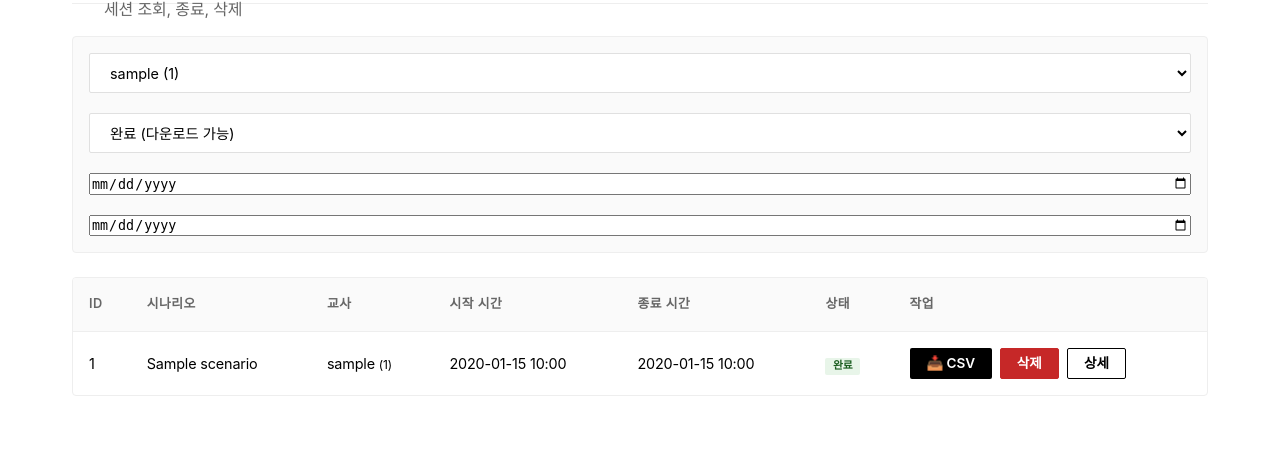
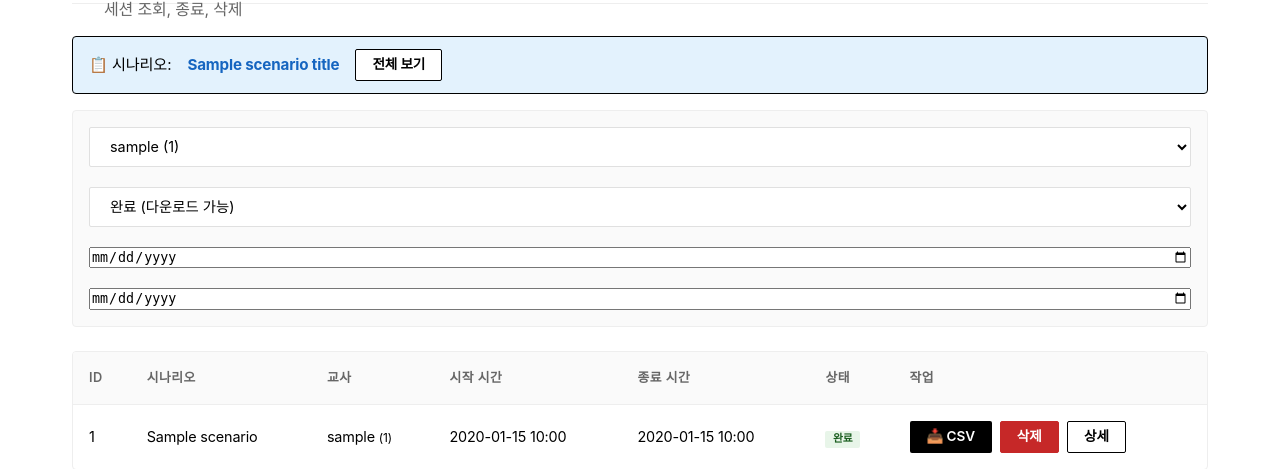
Before and after one commit to DomineYH/misconcept_platform, a Python web app: template src/templates/admin/sessions.html in a window 1280 px wide. Shown: the part 148-617 px from the top of the page. Run offline with Jinja, Linux system fonts and the light colour scheme; the template is opened without the code that fills it: most values are stand-ins (such as "Sample title", 1, 10 or a date in 2020).

Commit message:
feat: 시나리오별 세션 필터링 기능 추가
- 세션 목록에서 특정 시나리오의 세션만 조회 가능
- 시나리오 필터 적용 시 배너로 현재 필터 상태 표시
- 페이지네이션에서 시나리오 필터 유지

Co-Authored-By: Claude Opus 4.5 <noreply@anthropic.com>

```diff
--- a/src/templates/admin/sessions.html
+++ b/src/templates/admin/sessions.html
@@ -9,8 +9,18 @@
     <p class="subtitle">세션 조회, 종료, 삭제</p>
   </header>
 
+  {% if scenario_id %}
+  <div class="active-filter-banner">
+    📋 시나리오: <strong>{{ scenario_title or '알 수 없음' }}</strong>
+    <a href="/admin/sessions-page" class="btn btn-sm btn-secondary">전체 보기</a>
+  </div>
+  {% endif %}
+
   <div class="filters">
     <form method="get" class="filter-form" id="filter-form">
+      {% if scenario_id %}
+      <input type="hidden" name="scenario_id" value="{{ scenario_id }}" />
+      {% endif %}
       <select name="teacher_id" onchange="this.form.submit()">
         <option value="">모든 교사</option>
         {% for teacher in teachers %}
@@ -120,9 +130,9 @@
     <span class="pagination-info">총 {{ total_count }}개 중 {{ current_page }}/{{ total_pages }} 페이지</span>
     <div class="pagination-buttons">
       {% if current_page > 1 %}
-      <a href="?page=1{% if current_teacher_id %}&teacher_id={{ current_teacher_id }}{% endif %}{% if current_status %}&status_filter={{ current_status }}{% endif %}{% if current_date_from %}&date_from={{ current_date_from }}{% endif %}{% if current_date_to %}&date_to={{ current_date_to }}{% endif %}"
+      <a href="?page=1{% if scenario_id %}&scenario_id={{ scenario_id }}{% endif %}{% if current_teacher_id %}&teacher_id={{ current_teacher_id }}{% endif %}{% if current_status %}&status_filter={{ current_status }}{% endif %}{% if current_date_from %}&date_from={{ current_date_from }}{% endif %}{% if current_date_to %}&date_to={{ current_date_to }}{% endif %}"
          class="btn btn-sm btn-secondary">처음</a>
-      <a href="?page={{ current_page - 1 }}{% if current_teacher_id %}&teacher_id={{ current_teacher_id }}{% endif %}{% if current_status %}&status_filter={{ current_status }}{% endif %}{% if current_date_from %}&date_from={{ current_date_from }}{% endif %}{% if current_date_to %}&date_to={{ current_date_to }}{% endif %}"
+      <a href="?page={{ current_page - 1 }}{% if scenario_id %}&scenario_id={{ scenario_id }}{% endif %}{% if current_teacher_id %}&teacher_id={{ current_teacher_id }}{% endif %}{% if current_status %}&status_filter={{ current_status }}{% endif %}{% if current_date_from %}&date_from={{ current_date_from }}{% endif %}{% if current_date_to %}&date_to={{ current_date_to }}{% endif %}"
          class="btn btn-sm btn-secondary">이전</a>
       {% endif %}
 
@@ -130,15 +140,15 @@
         {% if p == current_page %}
         <span class="btn btn-sm btn-primary">{{ p }}</span>
         {% elif p >= current_page - 2 and p <= current_page + 2 %}
-        <a href="?page={{ p }}{% if current_teacher_id %}&teacher_id={{ current_teacher_id }}{% endif %}{% if current_status %}&status_filter={{ current_status }}{% endif %}{% if current_date_from %}&date_from={{ current_date_from }}{% endif %}{% if current_date_to %}&date_to={{ current_date_to }}{% endif %}"
+        <a href="?page={{ p }}{% if scenario_id %}&scenario_id={{ scenario_id }}{% endif %}{% if current_teacher_id %}&teacher_id={{ current_teacher_id }}{% endif %}{% if current_status %}&status_filter={{ current_status }}{% endif %}{% if current_date_from %}&date_from={{ current_date_from }}{% endif %}{% if current_date_to %}&date_to={{ current_date_to }}{% endif %}"
            class="btn btn-sm btn-secondary">{{ p }}</a>
         {% endif %}
       {% endfor %}
 
       {% if current_page < total_pages %}
-      <a href="?page={{ current_page + 1 }}{% if current_teacher_id %}&teacher_id={{ current_teacher_id }}{% endif %}{% if current_status %}&status_filter={{ current_status }}{% endif %}{% if current_date_from %}&date_from={{ current_date_from }}{% endif %}{% if current_date_to %}&date_to={{ current_date_to }}{% endif %}"
+      <a href="?page={{ current_page + 1 }}{% if scenario_id %}&scenario_id={{ scenario_id }}{% endif %}{% if current_teacher_id %}&teacher_id={{ current_teacher_id }}{% endif %}{% if current_status %}&status_filter={{ current_status }}{% endif %}{% if current_date_from %}&date_from={{ current_date_from }}{% endif %}{% if current_date_to %}&date_to={{ current_date_to }}{% endif %}"
          class="btn btn-sm btn-secondary">다음</a>
-      <a href="?page={{ total_pages }}{% if current_teacher_id %}&teacher_id={{ current_teacher_id }}{% endif %}{% if current_status %}&status_filter={{ current_status }}{% endif %}{% if current_date_from %}&date_from={{ current_date_from }}{% endif %}{% if current_date_to %}&date_to={{ current_date_to }}{% endif %}"
+      <a href="?page={{ total_pages }}{% if scenario_id %}&scenario_id={{ scenario_id }}{% endif %}{% if current_teacher_id %}&teacher_id={{ current_teacher_id }}{% endif %}{% if current_status %}&status_filter={{ current_status }}{% endif %}{% if current_date_from %}&date_from={{ current_date_from }}{% endif %}{% if current_date_to %}&date_to={{ current_date_to }}{% endif %}"
          class="btn btn-sm btn-secondary">마지막</a>
       {% endif %}
     </div>
--- a/static/css/styles.css
+++ b/static/css/styles.css
@@ -1740,6 +1740,24 @@ textarea#teacher-input {
   border: 1px solid var(--color-border-light);
 }
 
+/* Active Filter Banner */
+.active-filter-banner {
+  display: flex;
+  align-items: center;
+  gap: 1rem;
+  padding: 0.75rem 1rem;
+  margin-bottom: 1rem;
+  background-color: var(--color-primary-light, #e3f2fd);
+  border: 1px solid var(--color-primary, #2196f3);
+  border-radius: var(--radius-md);
+  font-size: 0.95rem;
+  color: var(--color-text);
+}
+
+.active-filter-banner strong {
+  color: var(--color-primary-dark, #1565c0);
+}
+
 .search-box {
   flex: 1;
   min-width: 200px;
```
Also changed, not shown: src/api/routes/admin_sessions.py (+12 -0 lines).
